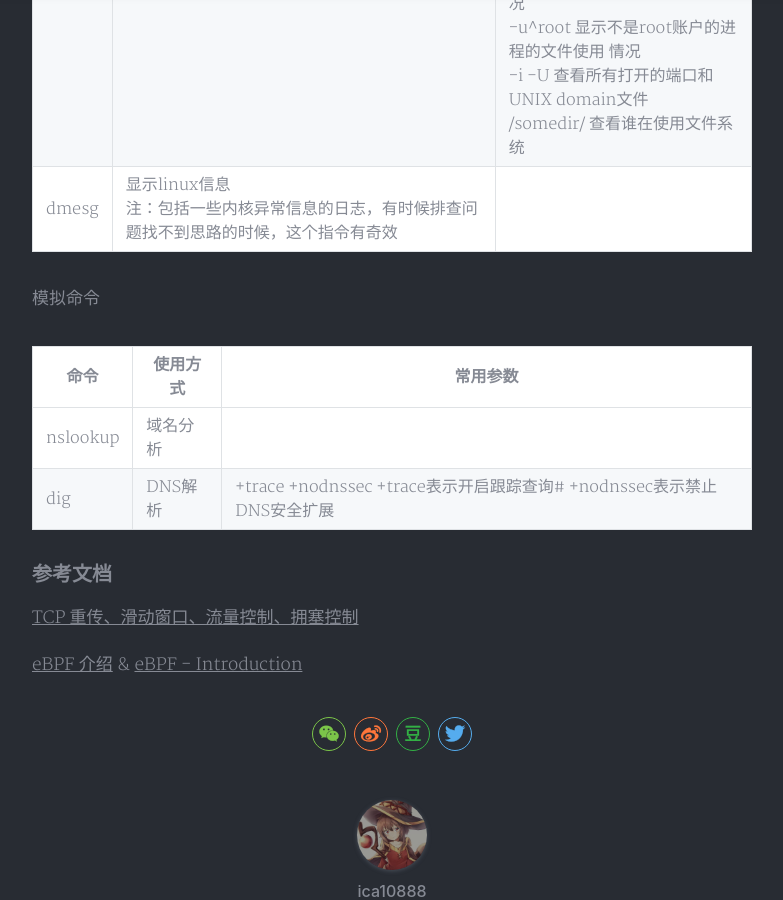
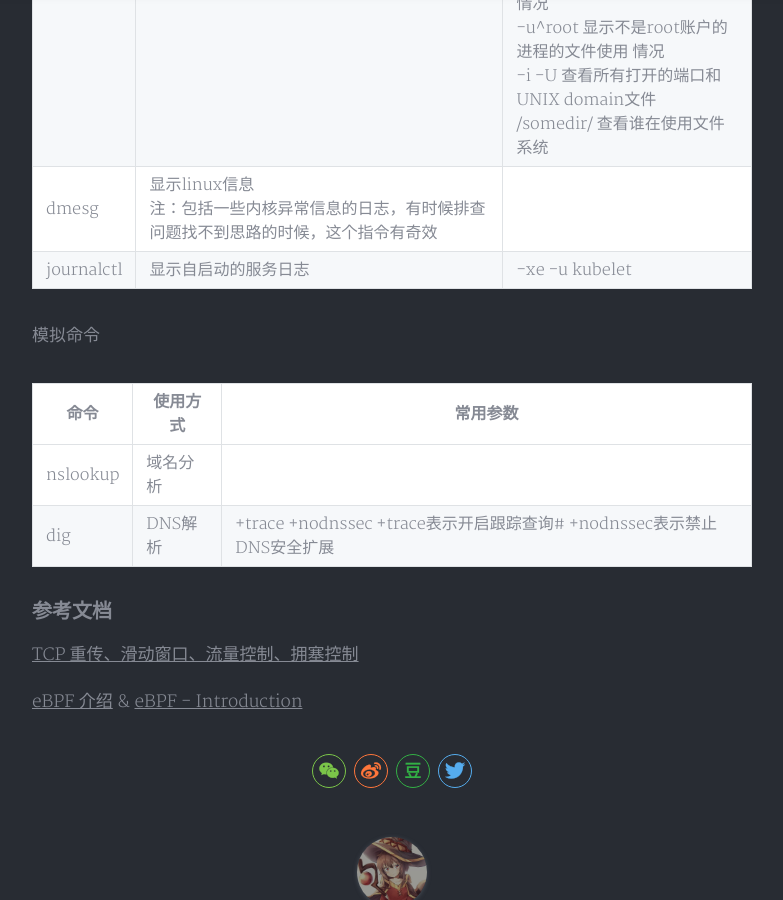
Before and after one commit to ica10888/ica10888.github.io, a Jekyll site: the page built from _posts/2022-12-19-Linux 运维命令 Collection.md, in a window 1280 px wide and 900 px high, scrolled down 15632 px. Shown: the whole window, without its empty margins (248-1031 px from the left). Built offline with Jekyll 4.4.1, drawn with Linux system fonts in a browser that asks for light colours; nearby versions of some CDN libraries; a style sheet for code colours, icons or effects is not loaded.

Commit message:
Update 2022-12-19-Linux 运维命令 Collection.md

```diff
--- a/_posts/2022-12-19-Linux 运维命令 Collection.md
+++ b/_posts/2022-12-19-Linux 运维命令 Collection.md
@@ -272,6 +272,7 @@ tcp        0      0 172.21.142.66:49456     47.246.12.254:443       TIME_WAIT
 | strace   | 分析函数调用                                                 | -p 进程号 <br/>-f -p 9085 -T -tt -e fdatasync                |
 | lsof     | List Open Files的缩写                                        | -p 1234 列出进程id为1234的进程所打开的文件<br/>-i:8080 查看8080端口的程序进程号<br/>-c php-fpm 查看php-fpm进程现在打开的文件<br/>+D /tmp 显示所有在/tmp目录下打开的文件进程<br/>-d 4 显示FD为4的进程<br/> -l 4 显示ipv4协议相关的进程情况<br/> -u^root 显示不是root账户的进程的文件使用 情况<br/>-i -U 查看所有打开的端口和UNIX domain文件<br/>/somedir/ 查看谁在使用文件系统<br/> |
 | dmesg    | 显示linux信息<br/>注：包括一些内核异常信息的日志，有时候排查问题找不到思路的时候，这个指令有奇效 |                                                              |
+| journalctl    | 显示自启动的服务日志 |        -xe -u kubelet                                                      |
 
 模拟命令
 
```
